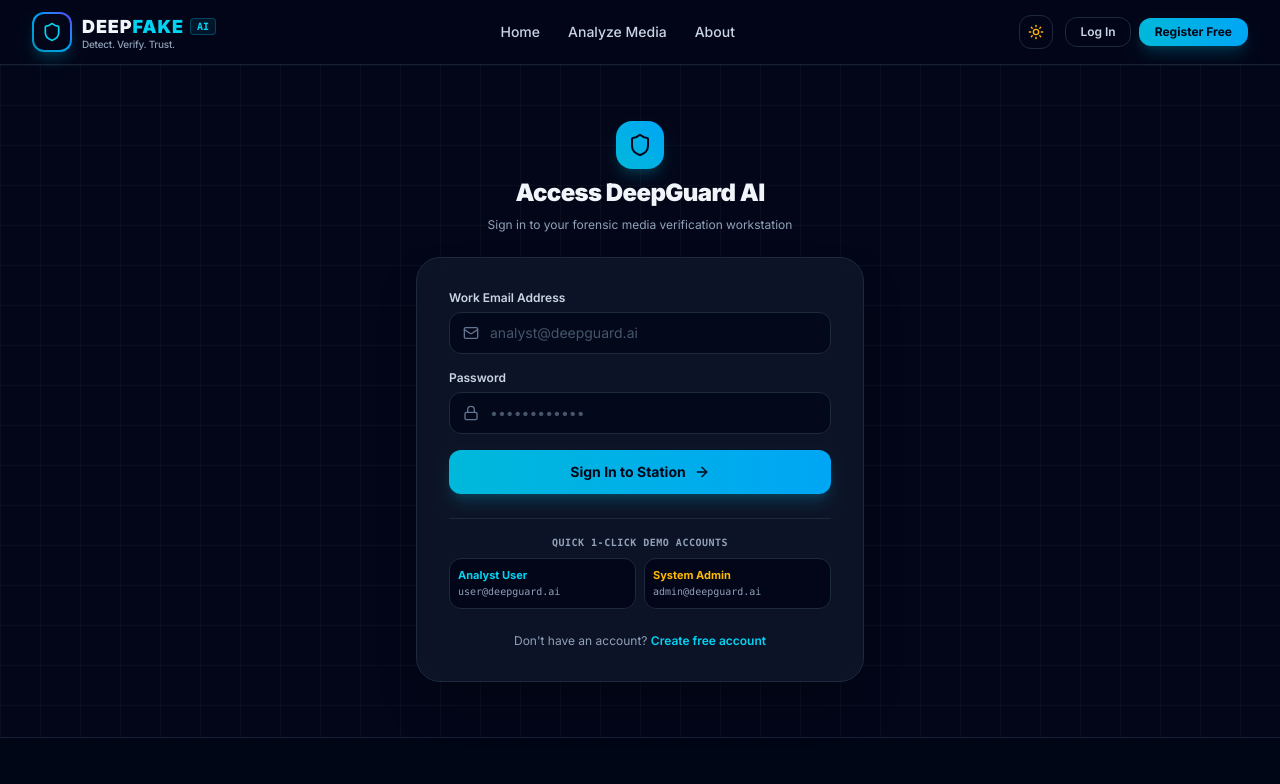
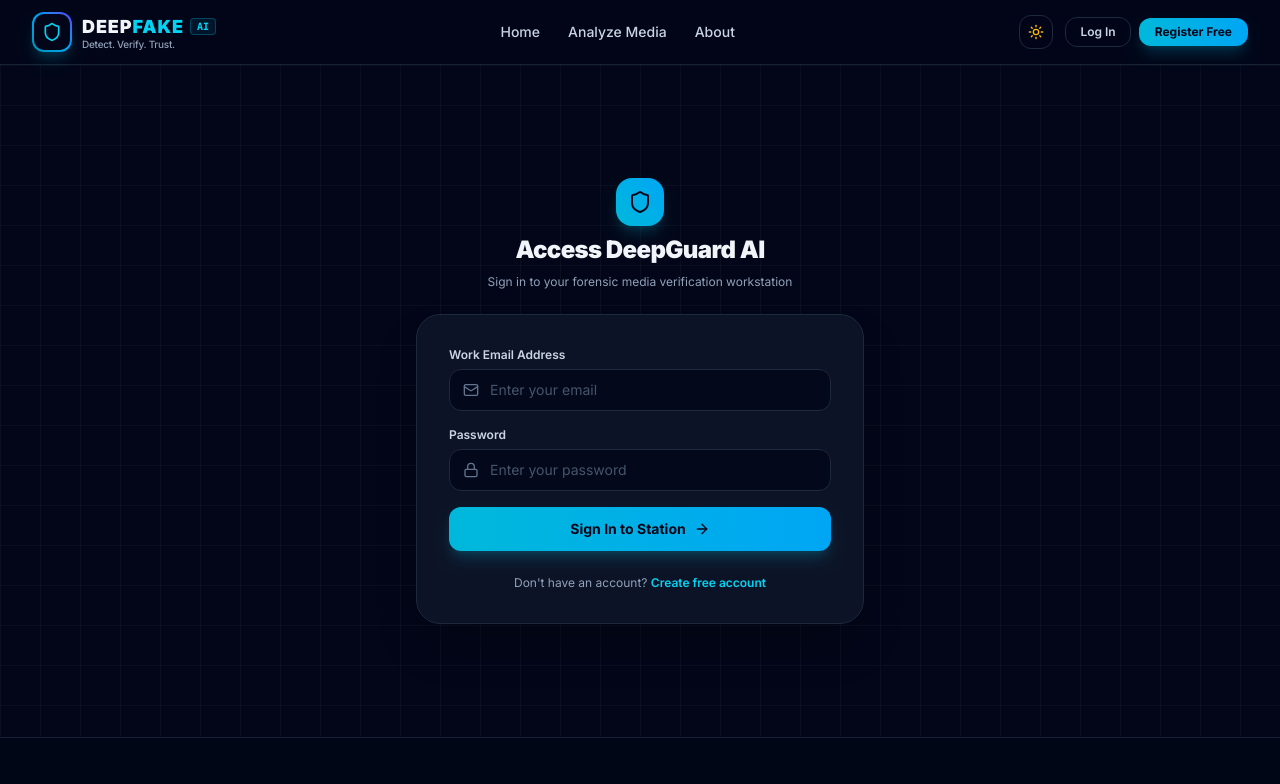
Before and after one commit to padigalaisaac-web/deepguard.ai, a React (Vite) app in the folder frontend/: page /login in a window 1280 px wide. Shown: the top 784 px of the page. Built offline with nearby package versions, Linux system fonts and the light colour scheme; no server answers.

Commit message:
Update LoginPage.tsx

```diff
--- a/frontend/src/pages/LoginPage.tsx
+++ b/frontend/src/pages/LoginPage.tsx
@@ -1,7 +1,7 @@
 import React, { useState } from 'react';
 import { Link, useNavigate } from 'react-router-dom';
 import { useAuth } from '../context/AuthContext';
-import { Shield, Lock, Mail, ArrowRight, AlertCircle, CheckCircle2 } from 'lucide-react';
+import { Shield, Lock, Mail, ArrowRight, AlertCircle } from 'lucide-react';
 
 export const LoginPage: React.FC = () => {
   const { login } = useAuth();
@@ -27,26 +27,28 @@ export const LoginPage: React.FC = () => {
     }
   };
 
-  const fillCredentials = (demoEmail: string, demoPass: string) => {
-    setEmail(demoEmail);
-    setPassword(demoPass);
-    setError(null);
-  };
-
   return (
     <div className="min-h-[calc(100vh-8rem)] flex items-center justify-center px-4 py-12 bg-cyber-grid">
       <div className="w-full max-w-md space-y-6">
+
         {/* Header */}
         <div className="text-center space-y-2">
           <div className="inline-flex items-center justify-center w-12 h-12 rounded-2xl bg-gradient-to-tr from-cyan-500 to-sky-500 text-slate-950 shadow-lg shadow-cyan-500/20 mb-2 font-bold">
             <Shield className="w-6 h-6" />
           </div>
-          <h2 className="text-2xl font-black text-slate-100 tracking-tight">Access DeepGuard AI</h2>
-          <p className="text-xs text-slate-400">Sign in to your forensic media verification workstation</p>
+
+          <h2 className="text-2xl font-black text-slate-100 tracking-tight">
+            Access DeepGuard AI
+          </h2>
+
+          <p className="text-xs text-slate-400">
+            Sign in to your forensic media verification workstation
+          </p>
         </div>
 
         {/* Card */}
         <div className="p-8 rounded-3xl bg-slate-900/80 border border-slate-800 shadow-2xl backdrop-blur-xl space-y-6">
+
           {error && (
             <div className="flex items-center gap-2 p-3 rounded-xl bg-rose-500/10 border border-rose-500/30 text-rose-400 text-xs">
               <AlertCircle className="w-4 h-4 shrink-0" />
@@ -55,38 +57,48 @@ export const LoginPage: React.FC = () => {
           )}
 
           <form onSubmit={handleSubmit} className="space-y-4">
+
+            {/* Email */}
             <div>
-              <label className="block text-xs font-semibold text-slate-300 mb-1.5">Work Email Address</label>
+              <label className="block text-xs font-semibold text-slate-300 mb-1.5">
+                Work Email Address
+              </label>
+
               <div className="relative">
                 <Mail className="w-4 h-4 text-slate-500 absolute left-3.5 top-1/2 -translate-y-1/2" />
+
                 <input
                   type="email"
                   required
                   value={email}
                   onChange={(e) => setEmail(e.target.value)}
-                  placeholder="analyst@deepguard.ai"
+                  placeholder="Enter your email"
                   className="w-full pl-10 pr-4 py-2.5 rounded-xl bg-slate-950/80 border border-slate-800 focus:border-cyan-500 focus:ring-1 focus:ring-cyan-500 text-sm text-slate-100 placeholder-slate-600 outline-none transition"
                 />
               </div>
             </div>
 
+            {/* Password */}
             <div>
-              <div className="flex items-center justify-between mb-1.5">
-                <label className="block text-xs font-semibold text-slate-300">Password</label>
-              </div>
+              <label className="block text-xs font-semibold text-slate-300 mb-1.5">
+                Password
+              </label>
+
               <div className="relative">
                 <Lock className="w-4 h-4 text-slate-500 absolute left-3.5 top-1/2 -translate-y-1/2" />
+
                 <input
                   type="password"
                   required
                   value={password}
                   onChange={(e) => setPassword(e.target.value)}
-                  placeholder="••••••••••••"
+                  placeholder="Enter your password"
                   className="w-full pl-10 pr-4 py-2.5 rounded-xl bg-slate-950/80 border border-slate-800 focus:border-cyan-500 focus:ring-1 focus:ring-cyan-500 text-sm text-slate-100 placeholder-slate-600 outline-none transition"
                 />
               </div>
             </div>
 
+            {/* Login Button */}
             <button
               type="submit"
               disabled={isLoading}
@@ -101,40 +113,20 @@ export const LoginPage: React.FC = () => {
                 </>
               )}
             </button>
+
           </form>
 
-          {/* Quick Demo Login Credentials */}
-          <div className="pt-4 border-t border-slate-800 space-y-2">
-            <span className="text-[10px] font-mono font-bold uppercase tracking-wider text-slate-400 block text-center">
-              Quick 1-Click Demo Accounts
-            </span>
-            <div className="grid grid-cols-2 gap-2">
-              <button
-                type="button"
-                onClick={() => fillCredentials('user@deepguard.ai', 'User@123456')}
-                className="p-2 rounded-xl bg-slate-950 border border-slate-800 hover:border-cyan-500/50 text-left text-[11px] text-slate-300 transition group"
-              >
-                <span className="font-bold text-cyan-400 block group-hover:underline">Analyst User</span>
-                <span className="text-[10px] text-slate-400 font-mono">user@deepguard.ai</span>
-              </button>
-
-              <button
-                type="button"
-                onClick={() => fillCredentials('admin@deepguard.ai', 'Admin@123456')}
-                className="p-2 rounded-xl bg-slate-950 border border-slate-800 hover:border-amber-500/50 text-left text-[11px] text-slate-300 transition group"
-              >
-                <span className="font-bold text-amber-400 block group-hover:underline">System Admin</span>
-                <span className="text-[10px] text-slate-400 font-mono">admin@deepguard.ai</span>
-              </button>
-            </div>
-          </div>
-
+          {/* Register */}
           <div className="text-center text-xs text-slate-400">
             Don't have an account?{' '}
-            <Link to="/register" className="text-cyan-400 font-semibold hover:underline">
+            <Link
+              to="/register"
+              className="text-cyan-400 font-semibold hover:underline"
+            >
               Create free account
             </Link>
           </div>
+
         </div>
       </div>
     </div>
```
